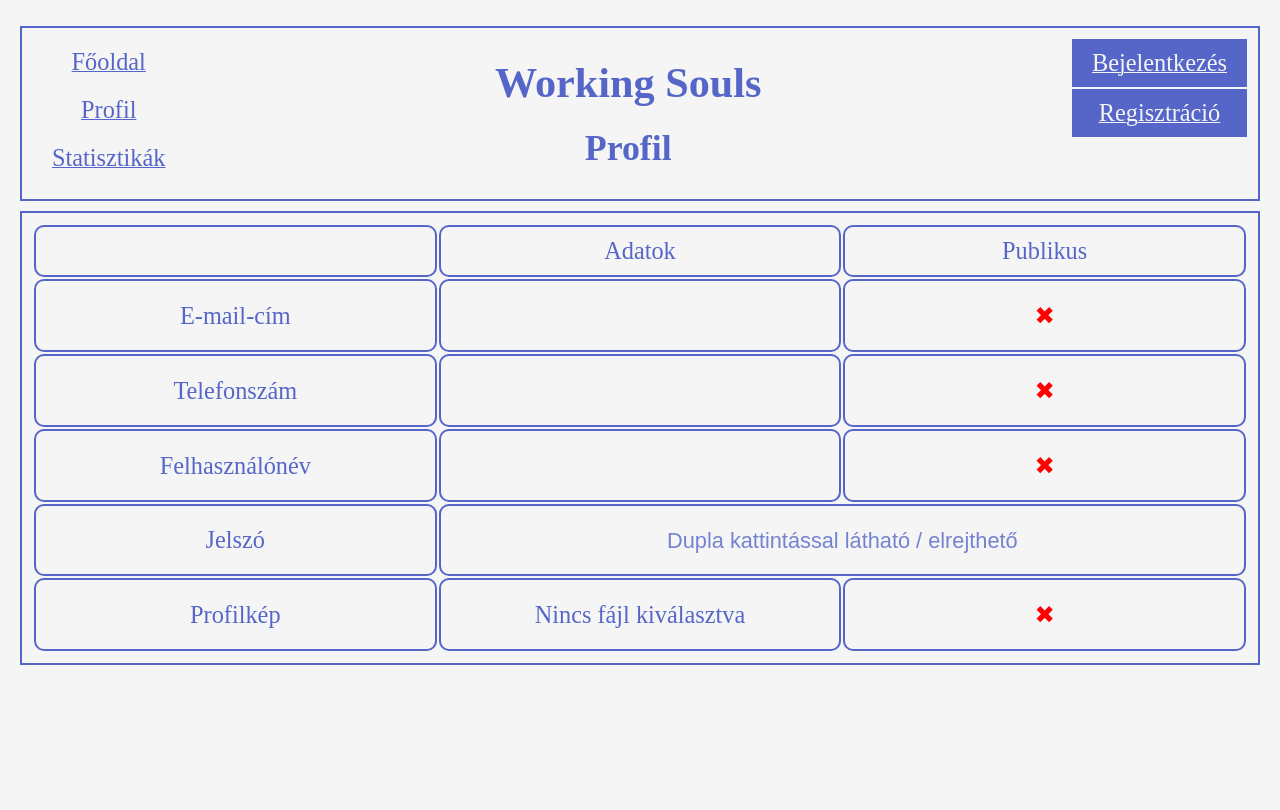
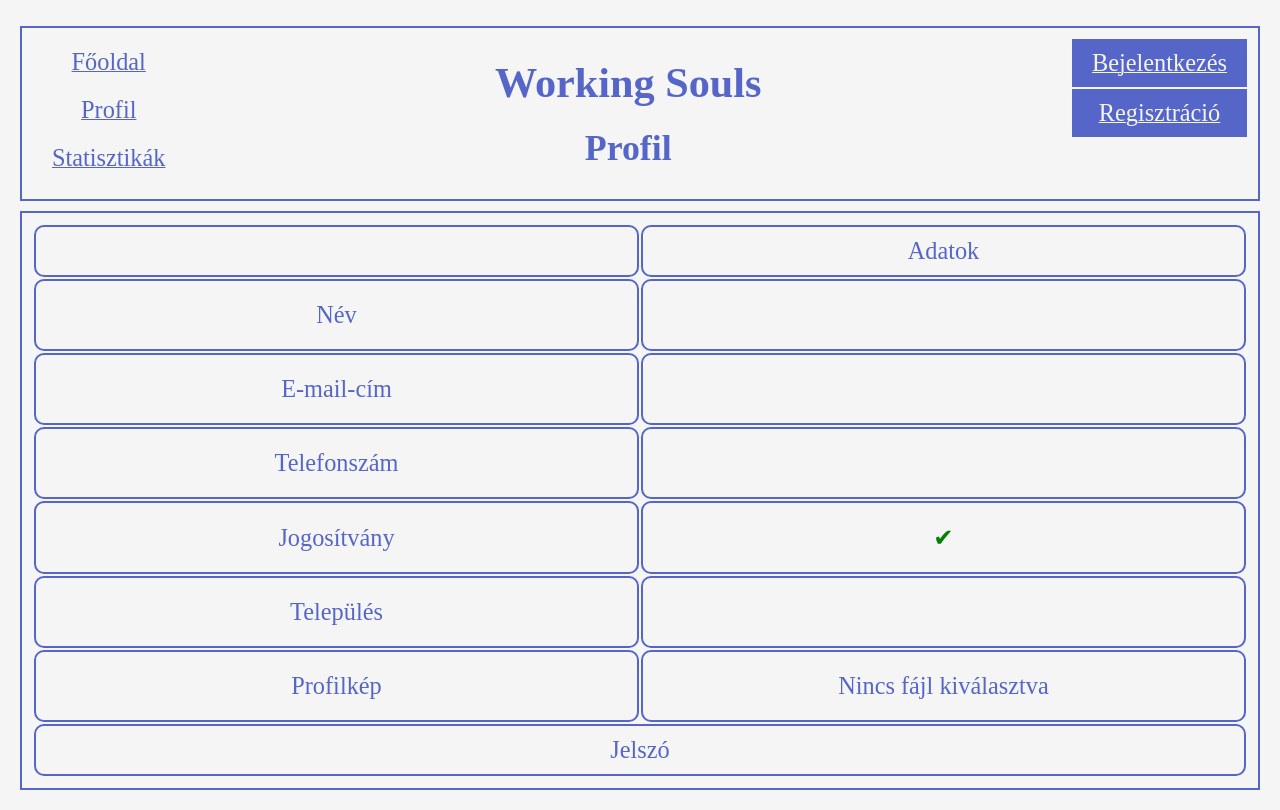
Before and after one commit to Frici73/project13, a PHP site: page /pages/profil.html in a window 1280 px wide. Before the commit the page ends 665 px from the top, so only its background shows below. Run offline with PHP 8.4, Linux system fonts and the light colour scheme.

Commit message:
profil page changes

```diff
--- a/css/basic.css
+++ b/css/basic.css
@@ -81,8 +81,20 @@ input::placeholder {
     font-size: 1.7vw;
 }
 
+input[type="password"] {
+    user-select: none !important;
+}
+
+input[type="password"]::content {
+    user-select: none;
+}
+
+/*A jelszó megjelenítő szem elrejtése*/
 input[type="password"]::-ms-reveal,
-/*A jelszó megjelenítő szem elrejtése*/
 input[type="password"]::-ms-clear {
     display: none;
 }
+
+.hide {
+    display: none;
+}
--- a/css/profil.css
+++ b/css/profil.css
@@ -1,5 +1,9 @@
+table {
+    user-select: none;
+}
+
 td {
-    width: 33% !important;
+
     border: #5566C8 2px solid;
     border-radius: 10px;
     box-sizing: border-box;
@@ -54,3 +58,9 @@ input::-webkit-inner-spin-button {
 .check-cell input[type="checkbox"]:not(:checked)+span {
     color: red !important;
 }
+
+.hideData {
+    text-decoration: none !important;
+    cursor: pointer;
+    user-select: none;
+}
--- a/js/basic.js
+++ b/js/basic.js
@@ -30,6 +30,7 @@ document.body.innerHTML += `
         <div class="rightMenu">
             <li><a href="${points}/pages/login.html">Bejelentkezés</a></li>
             <li><a href="${points}/pages/register.html">Regisztráció</a></li>
+            <li class="hide"><a href="${points}/index.html">Kijelentkezés</a></li>
         </div>
     </menu>`
 
--- a/js/profil.js
+++ b/js/profil.js
@@ -28,9 +28,8 @@ for (var input of document.getElementsByTagName("input")) {
         }
     }
 
-document.querySelectorAll(".check-cell span").forEach(span => {
-    span.onclick = () => {
-        const input = span.parentElement.querySelector("input");
+function charEdit(span) {
+    const input = span.parentElement.querySelector("input");
         if (input.checked) {
             span.innerHTML = "&#10006;";
         }
@@ -38,6 +37,9 @@ document.querySelectorAll(".check-cell span").forEach(span => {
             span.innerHTML = "&#10004;";
         }
         input.checked = !input.checked;
+}
 
-    };
+document.querySelectorAll(".check-cell span").forEach(span => {
+    charEdit(span)
+    span.onclick = () => charEdit(span)
 });
--- a/pages/profil.html
+++ b/pages/profil.html
@@ -14,31 +14,33 @@
         <tr>
             <td></td>
             <td>Adatok</td>
-            <td>Publikus</td>
+        </tr>
+        <tr>
+            <td>Név</td>
+            <td><input type="text"></input></td>
         </tr>
         <tr>
             <td>E-mail-cím</td>
             <td><input type="email"></td>
-            <td class="check-cell"><input type="checkbox"><span>&#10006;</span></td>
         </tr>
         <tr>
             <td>Telefonszám</td>
             <td><input type="number"></td>
+        </tr>
+        <tr>
+            <td>Jogosítvány</td>
             <td class="check-cell"><input type="checkbox"><span>&#10006;</span></td>
         </tr>
         <tr>
-            <td>Felhasználónév</td>
-            <td><input type="text"></input></td>
-            <td class="check-cell"><input type="checkbox"><span>&#10006;</span></td>
-        </tr>
-        <tr>
-            <td>Jelszó</td>
-            <td colspan="2"><input type="password"></td>
+            <td>Település</td>
+            <td><input type="text"></td>
         </tr>
         <tr>
             <td>Profilkép</td>
             <td><input type="file" id="profileImage"><span id="fileSelector">Nincs fájl kiválasztva</span></td>
-            <td class="check-cell"><input type="checkbox"><span>&#10006;</span></td>
+        </tr>
+        <tr>
+            <td colspan="2"><a href="password.html" class="hideData">Jelszó</a></td>
         </tr>
     </table>
     <script src="../js/profil.js"></script>
```
Also changed, not shown: pages/password.html (added, +15 -0 lines), css/password.css (added), js/password.js (added).
